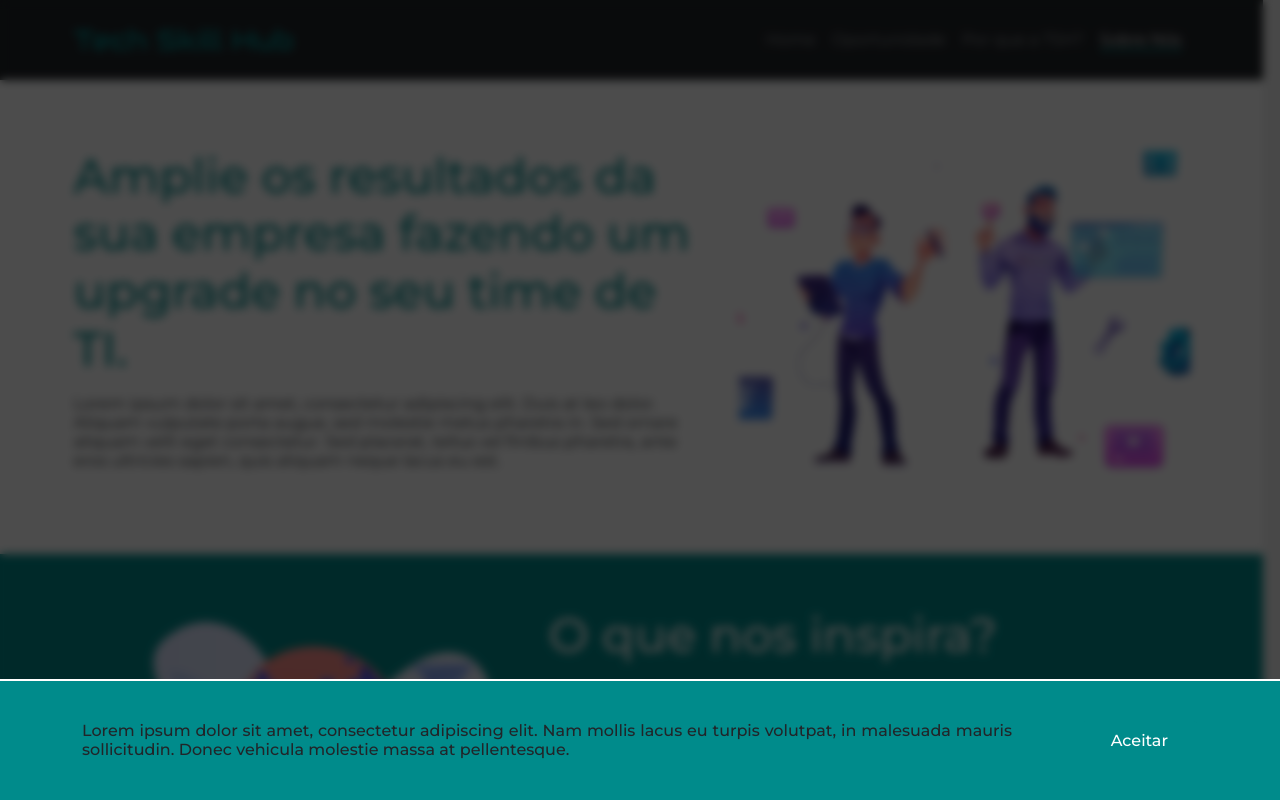
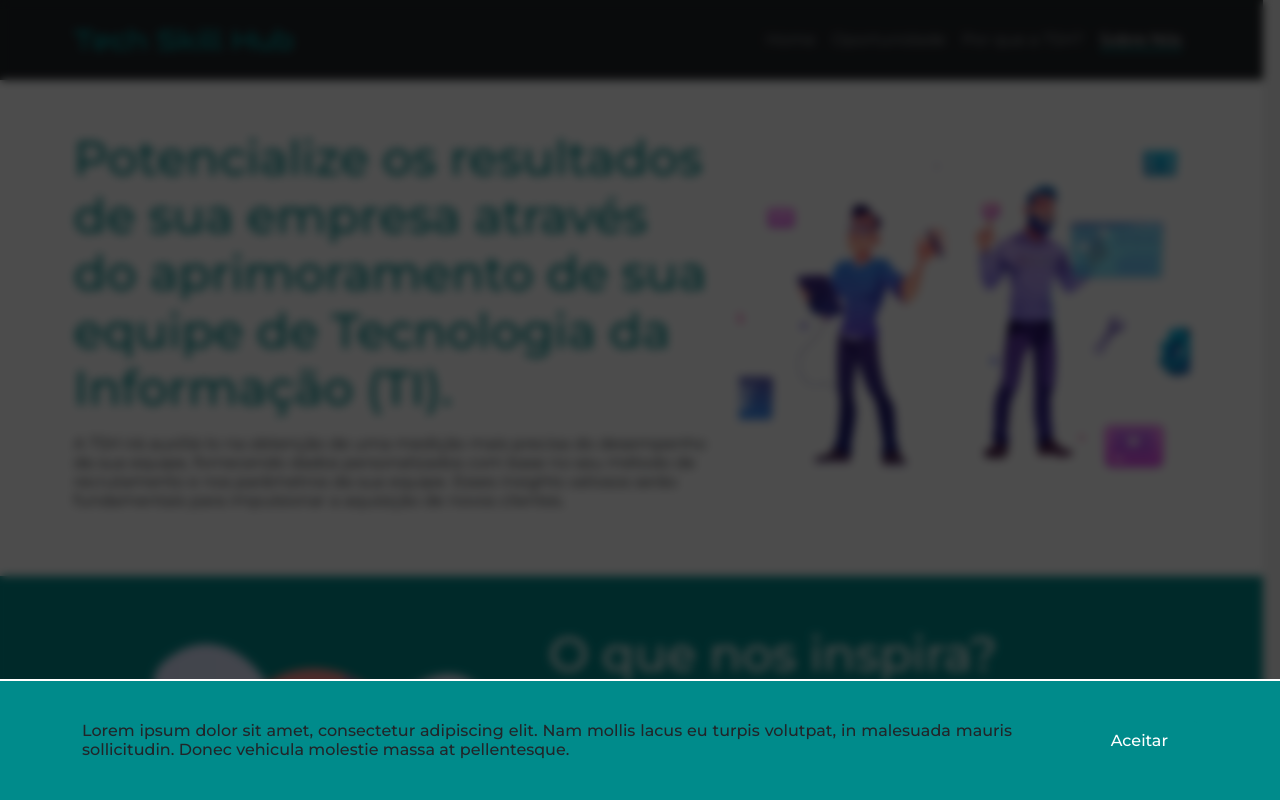
Before and after one commit to TechSkillHub/tsh.site, a Vue app: page / in a window 1280 px wide. Shown: the top 800 px of the page. Built offline with nearby package versions, Linux system fonts and the light colour scheme.

Commit message:
Ajustes textos

```diff
--- a/src/components/banner/Banner.vue
+++ b/src/components/banner/Banner.vue
@@ -4,13 +4,14 @@
       <div class="row">
         <div class="col-7 d-flex flex-column justify-content-center">
           <h1 class="mb-3">
-            Amplie os resultados da sua empresa fazendo um upgrade no seu time de TI.
+            Potencialize os resultados de sua empresa através do aprimoramento de sua equipe de
+            Tecnologia da Informação (TI).
           </h1>
           <p>
-            Lorem ipsum dolor sit amet, consectetur adipiscing elit. Duis at leo dolor. Aliquam
-            vulputate porta augue, sed molestie metus pharetra in. Sed ornare aliquam velit eget
-            consectetur. Sed placerat, tellus vel finibus pharetra, ante eros ultricies sapien, quis
-            aliquam neque lacus eu est.
+            A TSH irá auxiliá-lo na obtenção de uma medição mais precisa do desempenho da sua
+            equipe, fornecendo dados personalizados com base no seu método de recrutamento e nos
+            parâmetros da sua equipe. Esses insights valiosos serão fundamentais para impulsionar a
+            aquisição de novos clientes.
           </p>
         </div>
         <div class="col-5">
--- a/src/components/oportunity/Oportunity.vue
+++ b/src/components/oportunity/Oportunity.vue
@@ -8,17 +8,24 @@
         <div class="col-7 d-flex flex-column justify-content-center">
           <h1 class="mb-3">O que nos inspira?</h1>
           <p>
-            Somos dois Devs já com uma boa bagagem e experiência, no decorrer de nossas carreiras
-            nos deparamos com uma situação recorrente e que incomodava ambos no momento de buscar
-            novas oportunidades. Sempre que encontrávamos uma vaga no LinkedIn e para nos candidatar
-            éramos direcionados para outra plataforma, essa plataforma nunca carregava nossas
-            informações já preenchidas no LinkedIn, como experiência profissional e histórico
-            acadêmico.
+            Combinando nossos anos de experiência como desenvolvedores, identificamos uma lacuna
+            notável no processo de candidatura online. Em inúmeras ocasiões, ao depararmos com
+            oportunidades profissionais no LinkedIn, encontramo-nos confrontados com uma
+            ineficiência que nos incomodava profundamente: ao clicar para se candidatar, éramos
+            redirecionados para uma plataforma adicional que não conseguia importar nossos dados já
+            meticulosamente preenchidos no LinkedIn, como nosso histórico acadêmico e experiência
+            profissional.
           </p>
           <p>
-            Diante desse cenário vimos a oportunidade de criar algo que facilite a candidatura, pois
-            boa parte das vezes o candidato pode desistir de ir até o final por ter que ficar
-            repetindo tais informações diversas vezes.
+            Diante dessa realidade, enxergamos uma valiosa oportunidade de inovação. Reconhecemos
+            que essa redundância no fornecimento de informações essenciais durante o processo de
+            candidatura pode ser desencorajadora para os candidatos, levando muitos a desistir antes
+            de completar o processo.
+          </p>
+          <p>
+            Motivados por essa percepção, decidimos criar uma solução que simplificasse
+            significativamente o processo de candidatura, eliminando a necessidade de repetir
+            informações já disponíveis previamente.
           </p>
         </div>
       </div>
--- a/src/components/whyUs/WhyUs.vue
+++ b/src/components/whyUs/WhyUs.vue
@@ -17,10 +17,10 @@
             <rect width="100%" height="100%" fill="#777"></rect>
           </svg>
 
-          <h2 class="fw-normal mt-4">Simples e Rápido</h2>
+          <h2 class="fw-normal mt-4">Simplifique sua jornada</h2>
           <p>
-            Acesse a conta e cadastre as vagas, de maneira fluída e intuitiva. Agilizando a busca
-            por recursos.
+            Acesse sua conta e registre oportunidades de emprego de forma fluida e intuitiva,
+            simplificando o processo de busca por talentos qualificados.
           </p>
           <!-- <p><button class="primary m-auto" href="#">View details »</button></p> -->
         </div>
@@ -39,8 +39,11 @@
             <rect width="100%" height="100%" fill="#777"></rect>
           </svg>
 
-          <h2 class="fw-normal mt-4">Mais Opções</h2>
-          <p>Receba mais candidaturas.<br />Haverá menos evasão devido à integração completa.</p>
+          <h2 class="fw-normal mt-4">Aumente seus leads</h2>
+          <p>
+            Aumente o número de candidaturas e reduza a evasão de candidatos devido à nossa
+            integração completa.
+          </p>
           <!-- <p><button class="primary m-auto" href="#">View details »</button></p> -->
         </div>
 
@@ -58,10 +61,10 @@
             <rect width="100%" height="100%" fill="#777"></rect>
           </svg>
 
-          <h2 class="fw-normal mt-4">Possibilidades Melhores</h2>
+          <h2 class="fw-normal mt-4">Seleção com maior efetividade</h2>
           <p>
-            Profissionais mais experientes escolhem mais as vagas e desistem quando o processo é
-            "chato".
+            Profissionais experientes tendem a selecionar vagas com maior critério e podem desistir
+            quando o processo se torna tedioso.
           </p>
           <!-- <p><button class="primary m-auto" href="#">View details »</button></p> -->
         </div>
```
